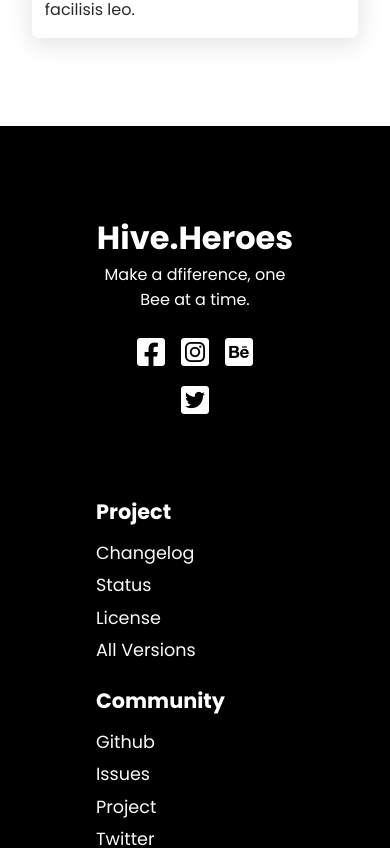
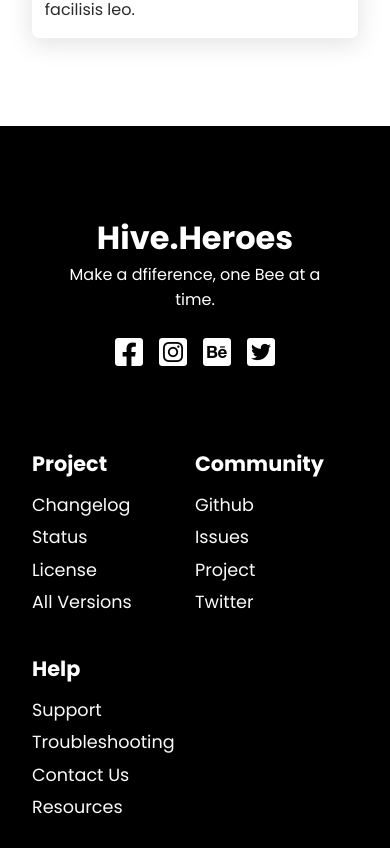
Before and after one commit to Coldest-Out/react-bees-site, a React (Vite) app: page / in a window 390 px wide. Shown: the part 4820-5668 px from the top of the page. Built offline with nearby package versions, Linux system fonts and the light colour scheme.

Commit message:
Created Footer component w/ styles

```diff
--- a/src/components/FooterStyles.css
+++ b/src/components/FooterStyles.css
@@ -49,6 +49,10 @@
 }
 
 @media screen and (max-width: 660px) {
+	.footer {
+		padding: 4rem 2rem;
+	}
+
 	.top {
 		justify-content: center;
 		text-align: center;
@@ -58,4 +62,9 @@
 	.top div {
 		margin: 0.5rem;
 	}
+
+	.bottom div {
+		width: 50%;
+		margin-bottom: 1rem;
+	}
 }
```
